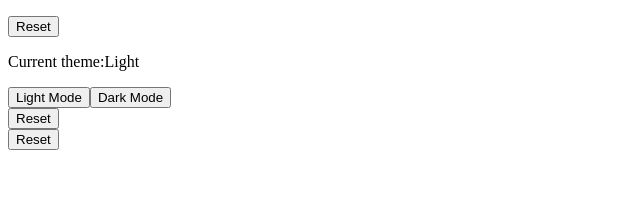
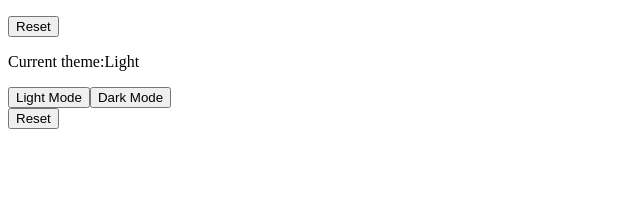
Before and after one commit to 23zeli/custom-hook, a React (Vite) app: page / in a window 1280 px wide. Shown: the top 219 px of the page, without its empty margins (0-640 px from the left). Built offline with nearby package versions, Linux system fonts and the light colour scheme.

Commit message:
removed reset button

```diff
--- a/src/App.tsx
+++ b/src/App.tsx
@@ -1,4 +1,4 @@
-import  ItemList from './components/ItemList'
+import ItemList from './components/itemList'
 import ThemeToggle from './components/theme-toggle'
 
 const App = () => {
@@ -6,10 +6,6 @@ const App = () => {
     <div>
       <ItemList />
       <ThemeToggle />
-
-      <button className="bg-black text-white py-3 px-5">
-        Reset
-      </button>
     </div>
   )
 }
```
